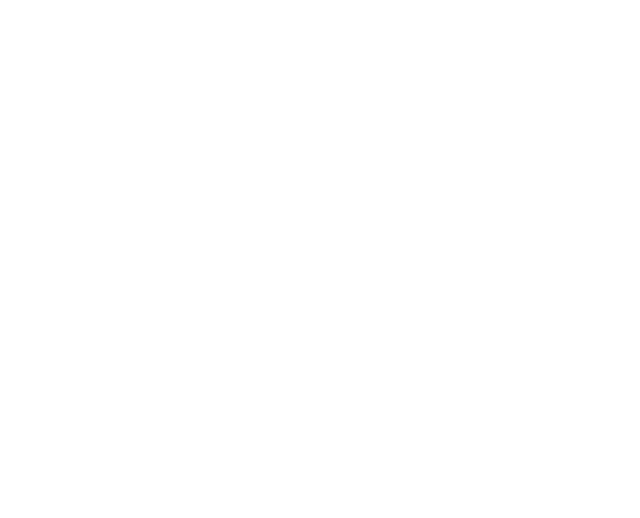
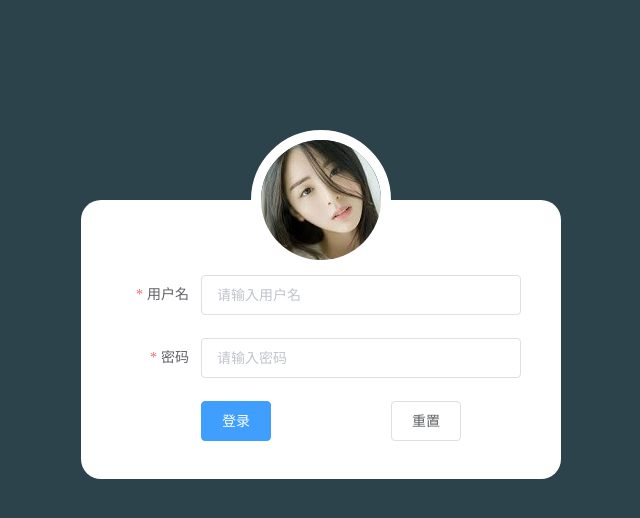
Before and after one commit to YiNab/shop_admin, a Vue app: page /#/login in a window 1280 px wide. Shown: the top 518 px of the page, without its empty margins (319-959 px from the left). Built offline with nearby package versions, Linux system fonts and the light colour scheme.

Commit message:
登录功能的实现

```diff
--- a/src/App.vue
+++ b/src/App.vue
@@ -1,6 +1,6 @@
 <template>
   <div id="app">
-    <router-view/>
+    <router-view />
   </div>
 </template>
 
--- /dev/null
+++ b/src/components/Home.vue
@@ -0,0 +1,16 @@
+<template>
+  <el-container>
+    <el-header>Header</el-header>
+    <el-container>
+      <el-aside width="200px">Aside</el-aside>
+      <el-main>Main</el-main>
+    </el-container>
+  </el-container>
+</template>
+<script>
+export default {
+}
+</script>
+
+<style>
+</style>
--- a/src/components/Login.vue
+++ b/src/components/Login.vue
@@ -1,29 +1,79 @@
 <template>
   <div class="login">
-    <el-form ref="form" :model="form" label-width="80px">
-      <img src="../assets/images/avatar.jpg">
-      <el-form-item label="用户名">
-        <el-input v-model="form.usesrname"></el-input>
+    <el-form ref="form" :model="form" :rules="rules" label-width="80px">
+      <img src="../assets/images/avatar.jpg" />
+      <el-form-item label="用户名" prop="username">
+        <el-input v-model="form.username" placeholder="请输入用户名"></el-input>
       </el-form-item>
-       <el-form-item label="密码">
-        <el-input v-model="form.password"></el-input>
+      <el-form-item label="密码" prop="password">
+        <el-input v-model="form.password" placeholder="请输入密码" type="password"></el-input>
       </el-form-item>
       <el-form-item>
-        <el-button type="primary">登录</el-button>
-        <el-button class="reset">重置</el-button>
+        <el-button type="primary" @click="login">登录</el-button>
+        <el-button class="reset" @click="reset">重置</el-button>
       </el-form-item>
     </el-form>
   </div>
 </template>
 
 <script>
+
+import axios from 'axios'
+
 export default {
   data () {
     return {
       form: {
         username: '',
         password: ''
+      },
+      rules: {
+        username: [
+          { required: true, message: '请输入用户名', trigger: 'blur' },
+          { min: 3, max: 5, message: '长度在 3 到 5 个字符', trigger: 'blur' }
+        ],
+        password: [
+          { required: true, message: '请输入密码', trigger: 'blur' },
+          { min: 6, max: 12, message: '长度在 6 到 12 个字符', trigger: 'blur' }
+        ]
       }
+    }
+  },
+  methods: {
+    login () {
+      this.$refs.form.validate(valid => {
+        console.log('结果是', valid)
+        if (valid) {
+          // 校验成功
+          axios({
+            url: 'http://localhost:8888/api/private/v1/login',
+            method: 'post',
+            data: this.form
+          }).then(res => {
+            console.log(res.data)
+            if (res.data.meta.status === 200) {
+              this.$message({
+                message: '恭喜你,登录成功',
+                type: 'success'
+              })
+              // 存储token
+              localStorage.setItem('token', res.data.data.token)
+              // 跳转到Home组件中
+              this.$router.push('/home')
+              console.log(this.$router)
+            } else {
+              console.log('登录失败')
+              this.$message.error('登录失败')
+            }
+          })
+        } else {
+          // 校验失败
+          return false
+        }
+      })
+    },
+    reset () {
+      this.$refs.form.resetFields()
     }
   }
 }
--- a/src/router/index.js
+++ b/src/router/index.js
@@ -1,11 +1,35 @@
 import Vue from 'vue'
 import Router from 'vue-router'
 import Login from '@/components/Login'
-
+import Home from '@/components/Home'
 Vue.use(Router)
 
-export default new Router({
+const router = new Router({
   routes: [
-    { path: '/', component: Login }
+
+    {
+      path: '/',
+      component: Login
+    },
+    {
+      path: '/login',
+      component: Login
+    },
+    {
+      path: '/home',
+      component: Home
+    }
   ]
 })
+
+router.beforeEach((to, from, next) => {
+  const token = localStorage.getItem('token')
+  if (to.path === '/login' || token) {
+    next()
+  } else {
+    next('login')
+  }
+})
+
+// 导出路由
+export default router
```
Also changed, not shown: index.html (+6 -1 lines), 1 other file (tests, documents, lock files or other folders). Lines whose indentation alone changed are shown as unchanged.
